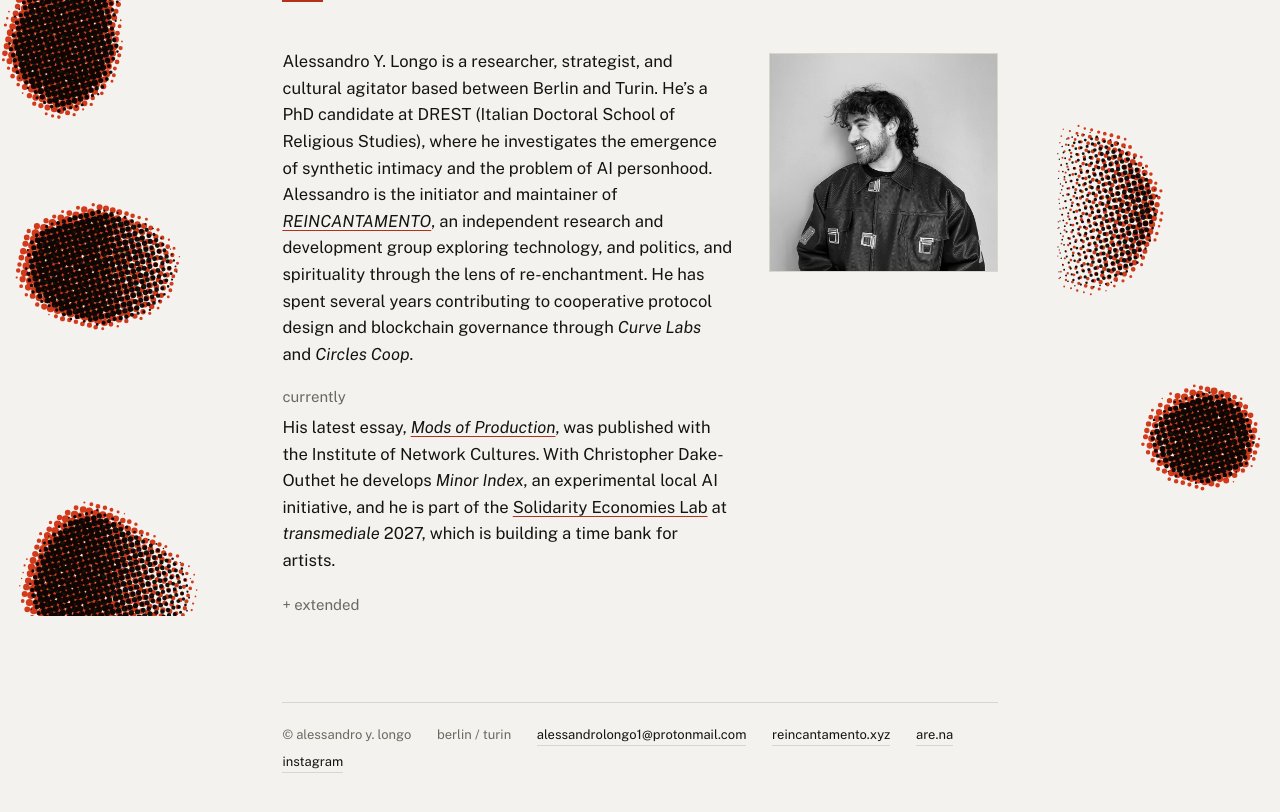
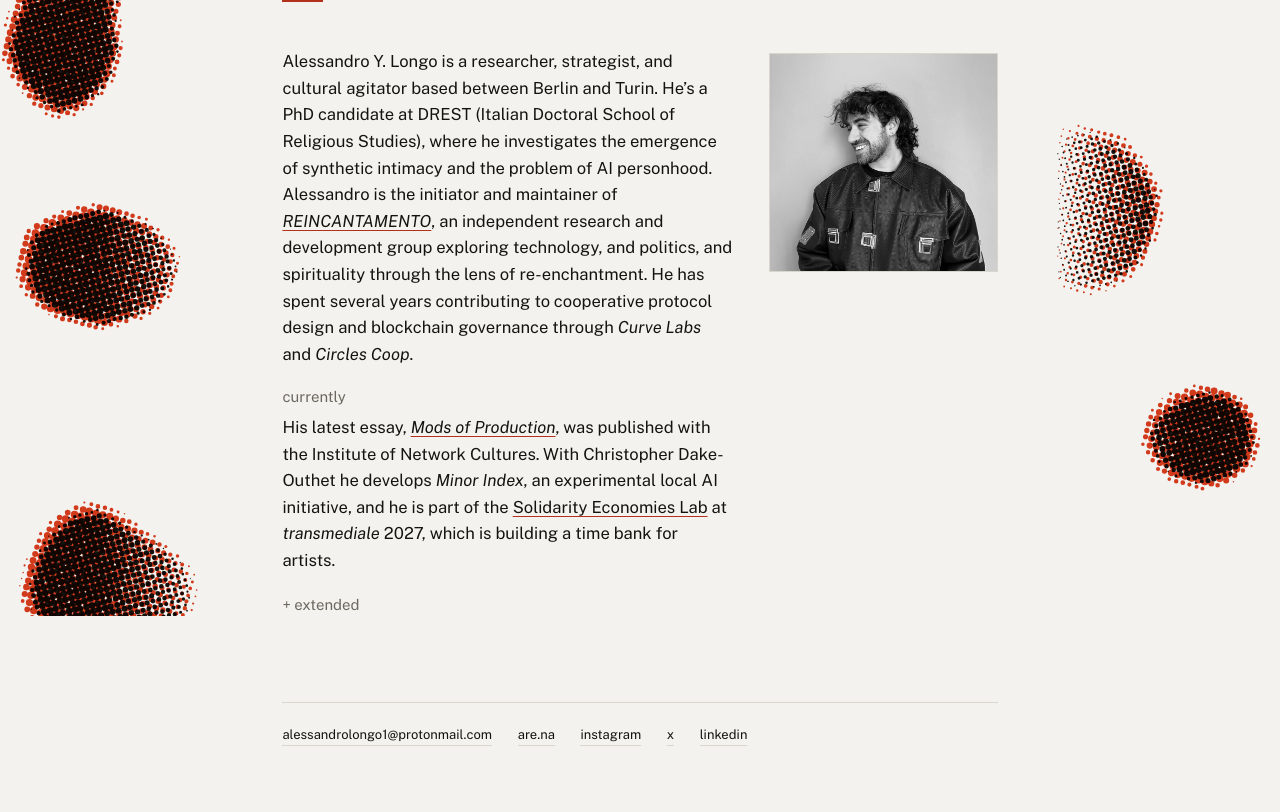
Before and after one commit to yunglong28/ale-personal, a plain HTML site: page index.html in a window 1280 px wide. Shown: the part 184-996 px from the top of the page. Drawn offline with Linux system fonts and the light colour scheme; animation ran at ten frames a second.

Commit message:
Footer: keep mail, are.na, instagram; add X and LinkedIn
Co-Authored-By: Claude Opus 5.5 <noreply@anthropic.com>

```diff
--- a/index.html
+++ b/index.html
@@ -213,12 +213,11 @@
     </main>
 
     <footer>
-      <span>© Alessandro Y. Longo</span>
-      <span>Berlin / Turin</span>
       <a href="mailto:alessandrolongo1@protonmail.com">alessandrolongo1@protonmail.com</a>
-      <a href="https://reincantamento.xyz" rel="me">reincantamento.xyz</a>
-      <a href="https://www.are.na/reincantamento/" rel="me" target="_blank">are.na</a>
-      <a href="https://www.instagram.com/yung.long/" rel="me" target="_blank">instagram</a>
+      <a href="https://www.are.na/reincantamento/" rel="me noopener" target="_blank">are.na</a>
+      <a href="https://www.instagram.com/yung.long/" rel="me noopener" target="_blank">instagram</a>
+      <a href="https://x.com/1yunglong" rel="me noopener" target="_blank">x</a>
+      <a href="https://www.linkedin.com/in/alessandro-y-longo-a88203199/" rel="me noopener" target="_blank">linkedin</a>
     </footer>
 
   </div>
```
